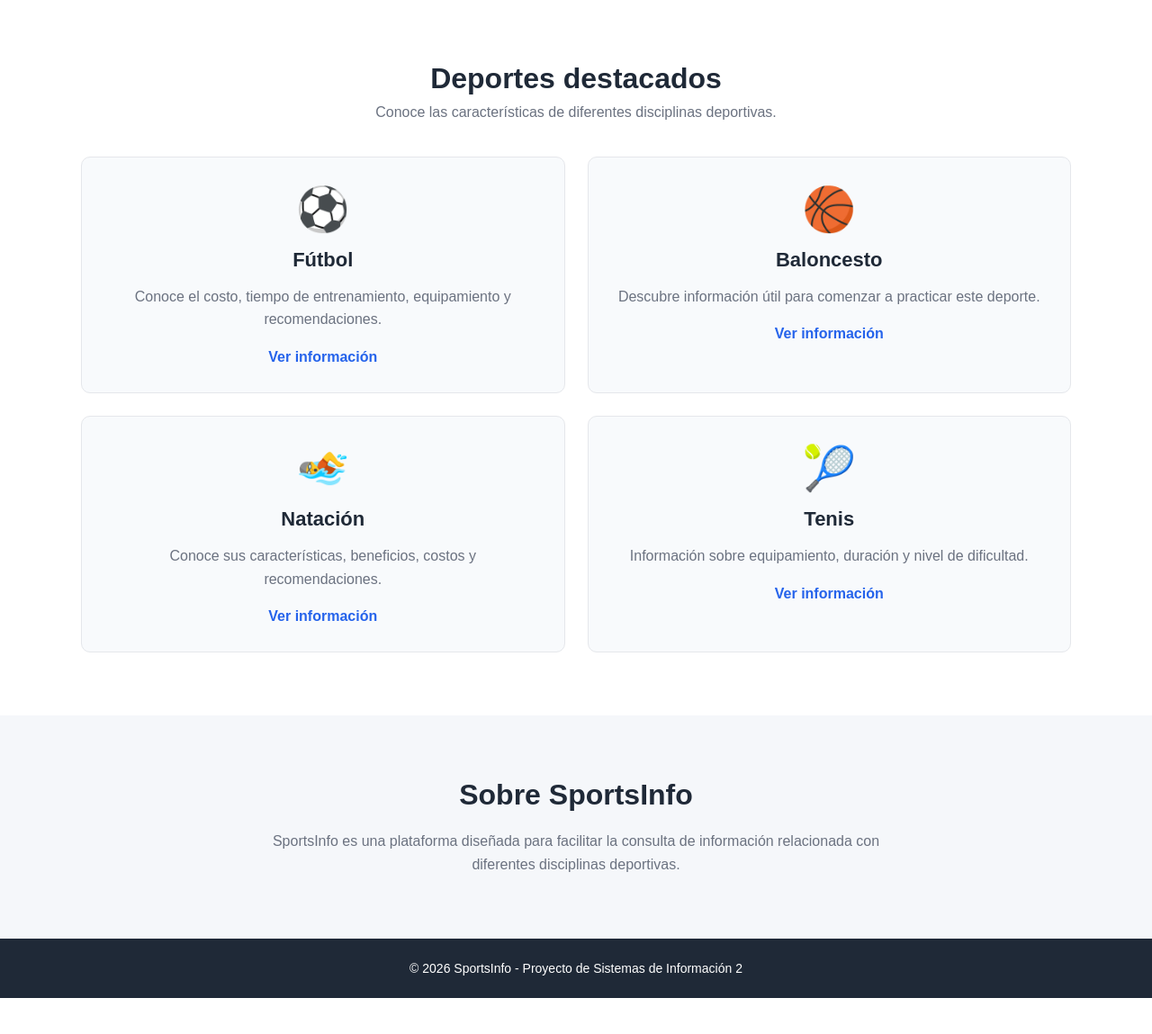
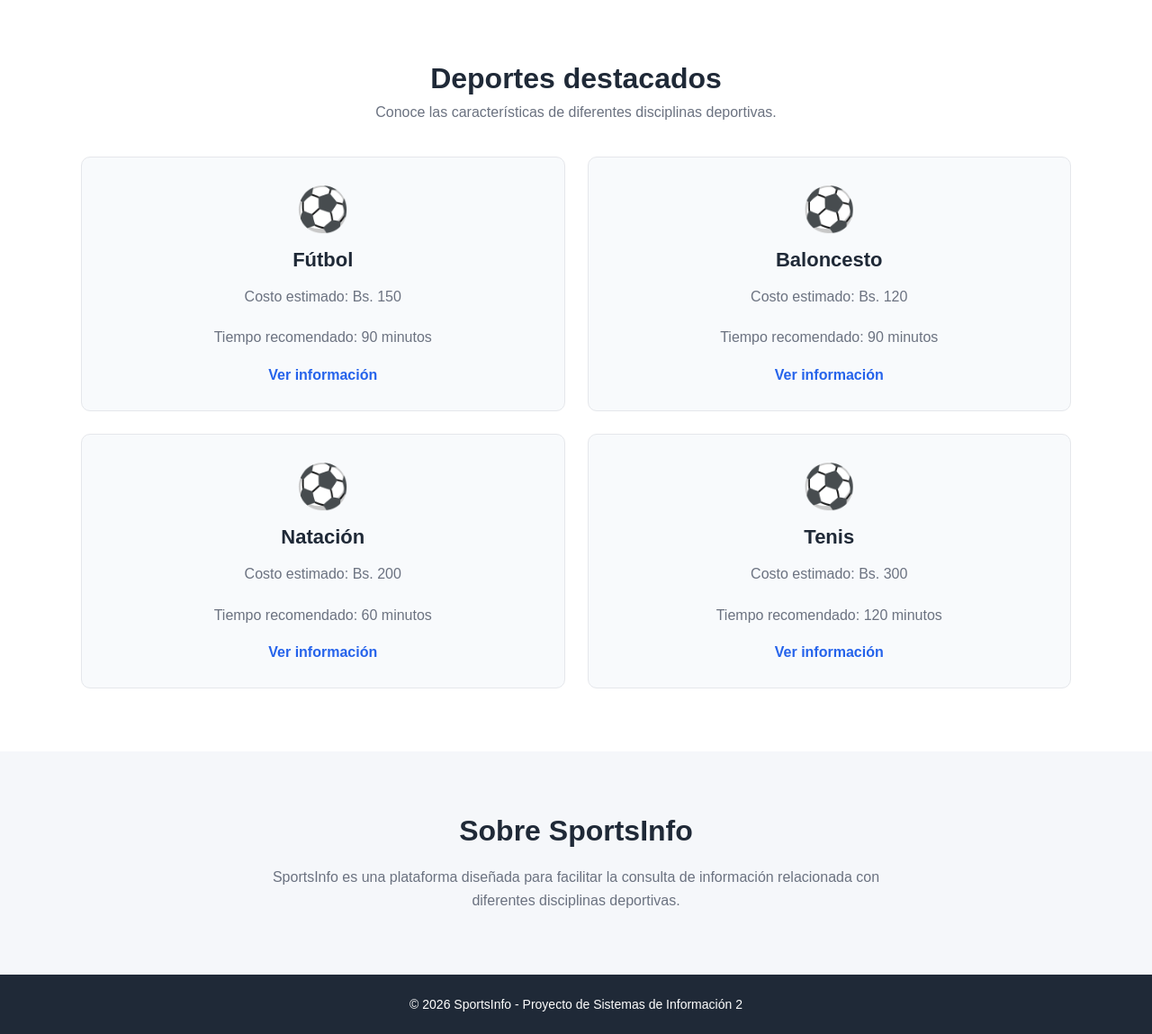
Before and after one commit to thexangel20/plataforma-deportiva, a Flask app: page / in a window 1280 px wide. Shown: the part 461-1610 px from the top of the page at 90% size. Before the commit the page ends 1570 px from the top, so only its background shows below. Run offline with Flask 3, Linux system fonts and the light colour scheme.

Commit message:
Tareas 1 a 6 de la primer historia de usuario desarrolladas

```diff
--- a/app/routes.py
+++ b/app/routes.py
@@ -1,7 +1,36 @@
 from flask import render_template
+
 from app import app
+
+
+deportes = [
+    {
+        "nombre": "Fútbol",
+        "imagen": "futbol.jpg",
+        "costo": "Bs. 150",
+        "tiempo": "90 minutos"
+    },
+    {
+        "nombre": "Baloncesto",
+        "imagen": "baloncesto.jpg",
+        "costo": "Bs. 120",
+        "tiempo": "90 minutos"
+    },
+    {
+        "nombre": "Natación",
+        "imagen": "natacion.jpg",
+        "costo": "Bs. 200",
+        "tiempo": "60 minutos"
+    },
+    {
+        "nombre": "Tenis",
+        "imagen": "tenis.jpg",
+        "costo": "Bs. 300",
+        "tiempo": "120 minutos"
+    }
+]
 
 
 @app.route("/")
 def inicio():
-    return render_template("index.html")
+    return render_template("index.html", deportes=deportes)
--- a/app/templates/index.html
+++ b/app/templates/index.html
@@ -1,200 +1,94 @@
-<!DOCTYPE html>
+<!doctype html>
 <html lang="es">
-
   <head>
-    <meta charset="UTF-8">
-    <meta name="viewport" content="width=device-width, initial-scale=1.0">
+    <meta charset="UTF-8" />
+    <meta name="viewport" content="width=device-width, initial-scale=1.0" />
 
     <title>Sports Info | Plataforma Deportiva</title>
 
-    <link rel="stylesheet" href="{{ url_for('static', filename='css/style.css') }}">
+    <link
+      rel="stylesheet"
+      href="{{ url_for('static', filename='css/style.css') }}"
+    />
   </head>
 
   <body>
-
     <!-- ENCABEZADO -->
     <header class="header">
-
       <div class="contenedor">
-
-            <a href="/" class="logo">
-                SportsInfo
-            </a>
+        <a href="/" class="logo"> SportsInfo </a>
 
         <nav class="navegacion">
           <a href="/">Inicio</a>
           <a href="#deportes">Deportes</a>
           <a href="#sobre-nosotros">Sobre nosotros</a>
         </nav>
-
       </div>
-
     </header>
-
 
     <!-- CONTENIDO PRINCIPAL -->
     <main>
-
       <!-- PRESENTACIÓN -->
       <section class="hero">
-
         <div class="contenedor">
-
           <h1>Descubre tu deporte ideal</h1>
 
           <p>
-                    Encuentra información sobre diferentes deportes,
-                    sus costos, duración, equipamiento, alimentación
-                    y recomendaciones.
+            Encuentra información sobre diferentes deportes, sus costos,
+            duración, equipamiento, alimentación y recomendaciones.
           </p>
 
-                <a href="#deportes" class="boton">
-                    Explorar deportes
-                </a>
-
+          <a href="#deportes" class="boton"> Explorar deportes </a>
         </div>
-
       </section>
-
 
       <!-- DEPORTES -->
       <section id="deportes" class="seccion-deportes">
-
         <div class="contenedor">
-
           <h2>Deportes destacados</h2>
 
           <p class="descripcion-seccion">
-                    Conoce las características de diferentes disciplinas
-                    deportivas.
+            Conoce las características de diferentes disciplinas deportivas.
           </p>
 
+          <div class="tarjetas-deportes">
+            {% for deporte in deportes %}
 
-                <div class="tarjetas-deportes">
+            <article class="tarjeta-deporte">
+              <div class="icono-deporte">⚽</div>
 
-                    <!-- FÚTBOL -->
-                    <article class="tarjeta-deporte">
+              <h3>{{ deporte["nombre"] }}</h3>
 
-                        <div class="icono-deporte">
-                            ⚽
-                        </div>
+              <p>Costo estimado: {{ deporte["costo"] }}</p>
 
-                        <h3>Fútbol</h3>
+              <p>Tiempo recomendado: {{ deporte["tiempo"] }}</p>
 
-                        <p>
-                            Conoce el costo, tiempo de entrenamiento,
-                            equipamiento y recomendaciones.
-                        </p>
-
-                        <a href="#" class="enlace-tarjeta">
-                            Ver información
-                        </a>
-
+              <a href="#" class="enlace-tarjeta"> Ver información </a>
             </article>
 
-
-                    <!-- BALONCESTO -->
-                    <article class="tarjeta-deporte">
-
-                        <div class="icono-deporte">
-                            🏀
+            {% endfor %}
           </div>
-
-                        <h3>Baloncesto</h3>
-
-                        <p>
-                            Descubre información útil para comenzar
-                            a practicar este deporte.
-                        </p>
-
-                        <a href="#" class="enlace-tarjeta">
-                            Ver información
-                        </a>
-
-                    </article>
-
-
-                    <!-- NATACIÓN -->
-                    <article class="tarjeta-deporte">
-
-                        <div class="icono-deporte">
-                            🏊
         </div>
-
-                        <h3>Natación</h3>
-
-                        <p>
-                            Conoce sus características, beneficios,
-                            costos y recomendaciones.
-                        </p>
-
-                        <a href="#" class="enlace-tarjeta">
-                            Ver información
-                        </a>
-
-                    </article>
-
-
-                    <!-- TENIS -->
-                    <article class="tarjeta-deporte">
-
-                        <div class="icono-deporte">
-                            🎾
-                        </div>
-
-                        <h3>Tenis</h3>
-
-                        <p>
-                            Información sobre equipamiento, duración
-                            y nivel de dificultad.
-                        </p>
-
-                        <a href="#" class="enlace-tarjeta">
-                            Ver información
-                        </a>
-
-                    </article>
-
-                </div>
-
-            </div>
-
       </section>
-
 
       <!-- SOBRE NOSOTROS -->
       <section id="sobre-nosotros" class="sobre-nosotros">
-
         <div class="contenedor">
-
           <h2>Sobre SportsInfo</h2>
 
           <p>
-                    SportsInfo es una plataforma diseñada para facilitar
-                    la consulta de información relacionada con diferentes
-                    disciplinas deportivas.
+            SportsInfo es una plataforma diseñada para facilitar la consulta de
+            información relacionada con diferentes disciplinas deportivas.
           </p>
-
         </div>
-
       </section>
-
     </main>
-
 
     <!-- PIE DE PÁGINA -->
     <footer class="footer">
-
       <div class="contenedor">
-
-            <p>
-                © 2026 SportsInfo - Proyecto de Sistemas de Información 2
-            </p>
-
+        <p>© 2026 SportsInfo - Proyecto de Sistemas de Información 2</p>
       </div>
-
     </footer>
-
   </body>
-
 </html>
```
Lines whose indentation alone changed are shown as unchanged.
